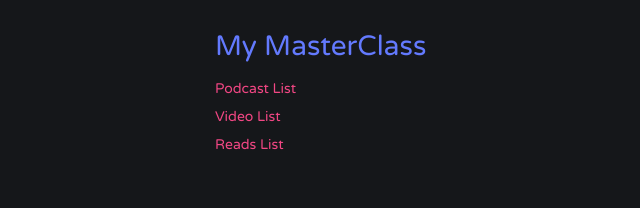
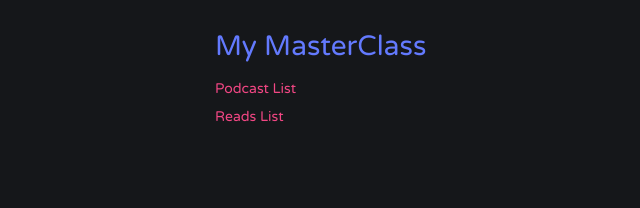
Before and after one commit to jithendrabsy/thoughts, a Jekyll site: the page built from _posts/1930-01-01-knowledge-base.md, in a window 1280 px wide. Shown: the part 2180-2388 px from the top of the page, without its empty margins (55-695 px from the left). Built offline with Jekyll 4.4.1, drawn with Linux system fonts in a browser that asks for light colours; nearby versions of some CDN libraries; after the commit the page ends 2363 px from its top, so only the background shows below that.

Commit message:
Fix Gitbook links

```diff
--- a/_posts/1930-01-01-knowledge-base.md
+++ b/_posts/1930-01-01-knowledge-base.md
@@ -99,8 +99,6 @@
 
 # My MasterClass
 
-[Podcast List](https://allen-lee.gitbook.io/knowledge-base/podcast/my-masterclass)
-
-[Video List]()
+[Podcast List](https://allen-lee.gitbook.io/knowledge-base/masterclass/my-masterclass)
 
 [Reads List](https://allen-lee.gitbook.io/knowledge-base/masterclass/reads)
```
